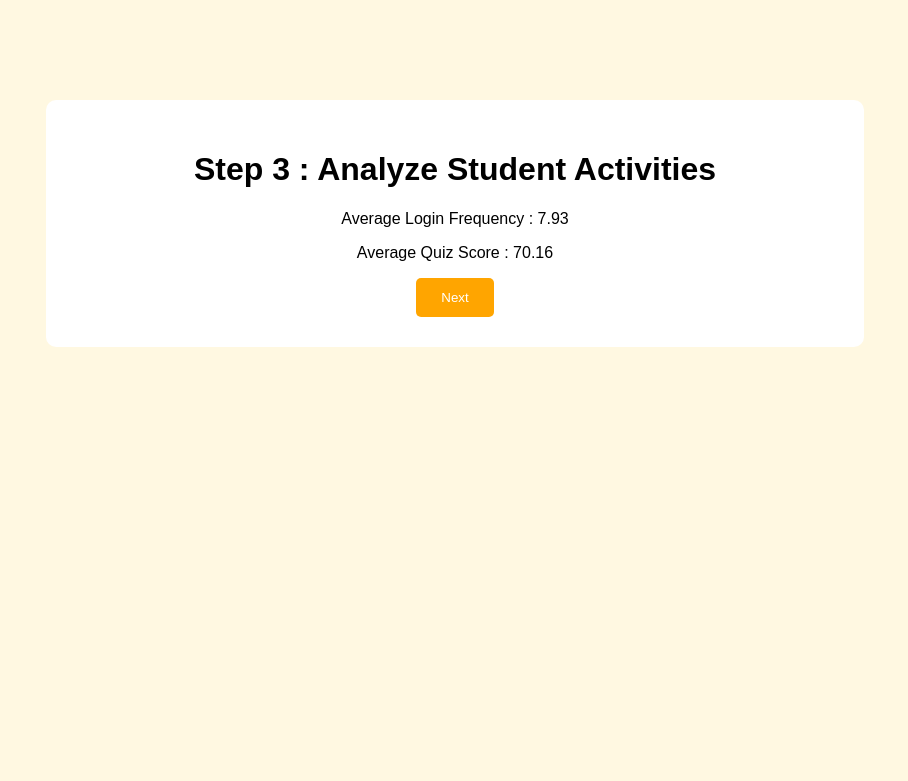
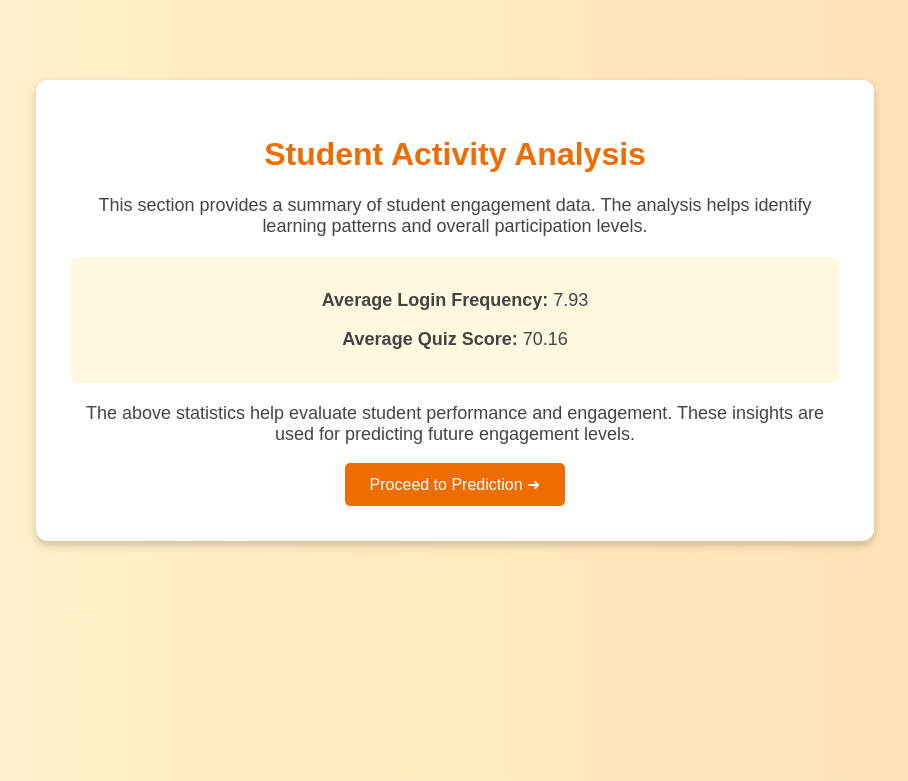
Before and after one commit to nivedhaasokan6-coder/Student_Engagement_System, a Flask app: page /analysis in a window 1280 px wide. Shown: the top 781 px of the page, without its empty margins (185-1093 px from the left). Run offline with Flask 3, Linux system fonts and the light colour scheme; parts of the project's set-up code (start-up, migrations or seed data) failed here and were passed over.

Commit message:
Update analysis.html

```diff
--- a/templates/analysis.html
+++ b/templates/analysis.html
@@ -7,26 +7,50 @@
 <style>
 
 body{
-font-family:Arial;
-background:#fff8e1;
-text-align:center;
-margin-top:100px;
+    font-family: Arial, sans-serif;
+    background: linear-gradient(to right, #fff3cd, #ffe0b2);
+    margin: 0;
+    padding: 0;
 }
 
 .card{
-width:60%;
-margin:auto;
-background:white;
-padding:30px;
-border-radius:10px;
+    width: 60%;
+    margin: 80px auto;
+    background: white;
+    padding: 35px;
+    border-radius: 12px;
+    box-shadow: 0 4px 10px rgba(0,0,0,0.2);
+    text-align: center;
+}
+
+h1{
+    color: #ef6c00;
+}
+
+p{
+    font-size: 18px;
+    color: #444;
+}
+
+.info{
+    background: #fff8e1;
+    padding: 15px;
+    border-radius: 8px;
+    margin: 20px 0;
 }
 
 button{
-background:orange;
-color:white;
-padding:12px 25px;
-border:none;
-border-radius:5px;
+    background: #ef6c00;
+    color: white;
+    padding: 12px 25px;
+    border: none;
+    border-radius: 5px;
+    font-size: 16px;
+    cursor: pointer;
+}
+
+button:hover{
+    background: #e65100;
 }
 
 </style>
@@ -37,14 +61,25 @@ border-radius:5px;
 
 <div class="card">
 
-<h1>Step 3 : Analyze Student Activities</h1>
+<h1>Student Activity Analysis</h1>
 
-<p>Average Login Frequency : {{ login_avg }}</p>
+<p>
+This section provides a summary of student engagement data.
+The analysis helps identify learning patterns and overall participation levels.
+</p>
 
-<p>Average Quiz Score : {{ quiz_avg }}</p>
+<div class="info">
+    <p><strong>Average Login Frequency:</strong> {{ login_avg }}</p>
+    <p><strong>Average Quiz Score:</strong> {{ quiz_avg }}</p>
+</div>
+
+<p>
+The above statistics help evaluate student performance and engagement.
+These insights are used for predicting future engagement levels.
+</p>
 
 <a href="/predictpage">
-<button>Next</button>
+    <button>Proceed to Prediction ➜</button>
 </a>
 
 </div>
```
